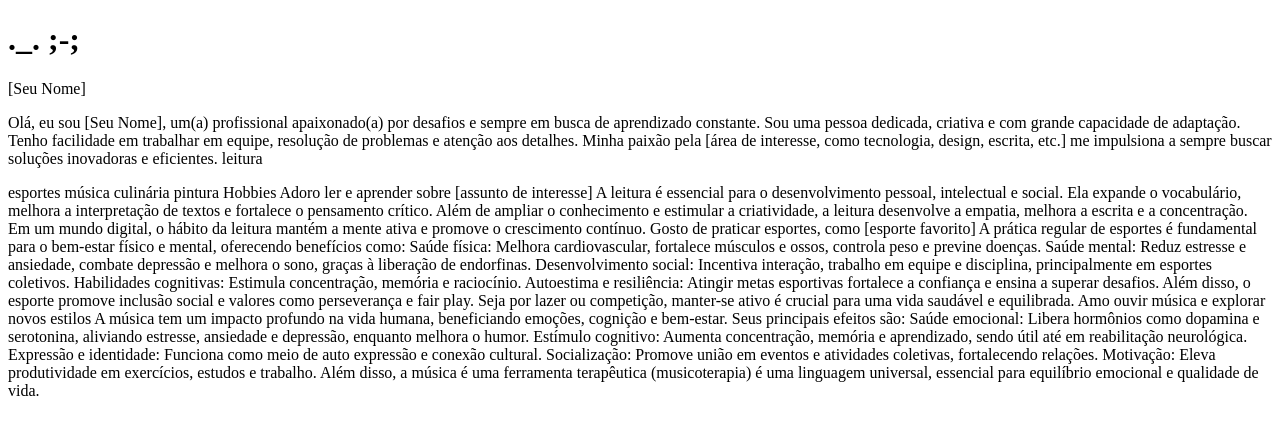
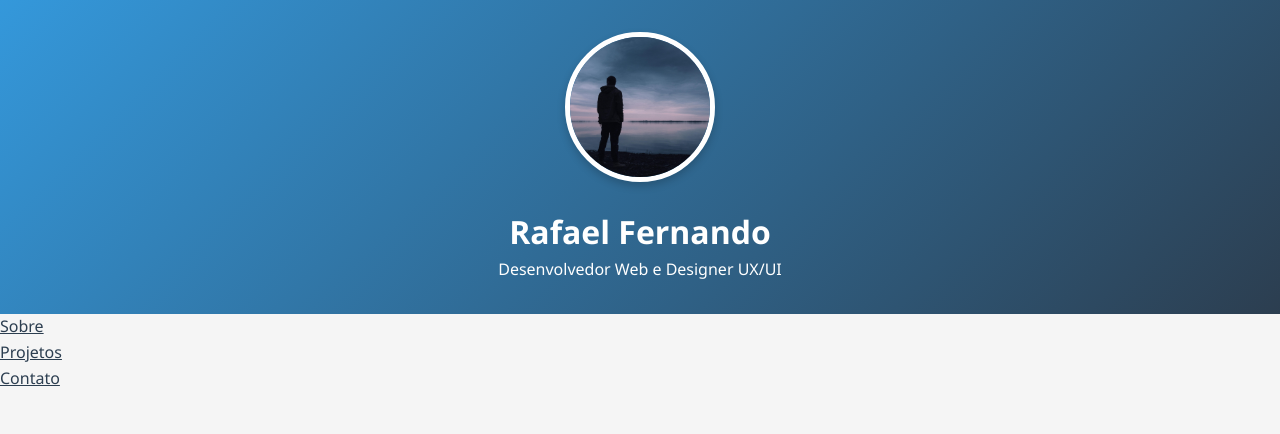
Before and after one commit to rafaelfernando70/Portf-lio, a plain HTML site: page index.html in a window 1280 px wide. Drawn offline with Linux system fonts and the light colour scheme.

Commit message:
Add files via upload

```diff
--- a/index.html
+++ b/index.html
@@ -1,42 +1,29 @@
 <!DOCTYPE html>
 <html lang="pt-br">
+
 <head>
     <meta charset="UTF-8">
-    <meta http-equiv="X-UA-Compatible" content="IE=edge">
-    <meta name="viewport" content="width=device-width, initial-scale=1.0">
-    <title>RadaGos</title>
+    <meta name="viewpoint" content="width=device-width, initial-scale=1.0">
+    <link rel="stylesheet" href="style.css">
+    <title>Meu Portifólio</title>
 </head>
+
 <body>
-    <h1>._.   ;-;</h1>
-    [Seu Nome]
-   <p> Olá, eu sou [Seu Nome], um(a) profissional apaixonado(a) por desafios e sempre em busca de aprendizado constante.
-    Sou uma pessoa dedicada, criativa e com grande capacidade de adaptação. Tenho facilidade em trabalhar em equipe, resolução de problemas e atenção aos detalhes. Minha paixão pela [área de interesse, como tecnologia, design, escrita, etc.] me impulsiona a sempre buscar soluções inovadoras e eficientes.
-    leitura</p>
-    esportes
-    música
-    culinária
-    pintura
-    Hobbies
-    Adoro ler e aprender sobre [assunto de interesse]
-    A leitura é essencial para o desenvolvimento pessoal, intelectual e social. Ela expande o vocabulário, melhora a interpretação de textos e fortalece o pensamento crítico. Além de ampliar o conhecimento e estimular a criatividade, a leitura desenvolve a empatia, melhora a escrita e a concentração. Em um mundo digital, o hábito da leitura mantém a mente ativa e promove o crescimento contínuo.
+    <header>
+        <div class="header-content">
+            <img src="img/Rafael.jpg" alt="Foto de perfil" class="profile-img">
+            <h1>Rafael Fernando</h1>
+            <p>Desenvolvedor Web e Designer UX/UI</p>
+        </div>
+    </header>
 
+    <nav>
+        <ul>
+            <li><a href="#sobre">Sobre</a></li>
+            <li><a href="#projetos">Projetos</a></li>
+            <li><a href="#contato">Contato</a></li>
+        </ul>
+    </nav>
 
-    Gosto de praticar esportes, como [esporte favorito]
-    A prática regular de esportes é fundamental para o bem-estar físico e mental, oferecendo benefícios como:
-    Saúde física: Melhora cardiovascular, fortalece músculos e ossos, controla peso e previne doenças.
-    Saúde mental: Reduz estresse e ansiedade, combate depressão e melhora o sono, graças à liberação de endorfinas.
-    Desenvolvimento social: Incentiva interação, trabalho em equipe e disciplina, principalmente em esportes coletivos.
-    Habilidades cognitivas: Estimula concentração, memória e raciocínio.
-    Autoestima e resiliência: Atingir metas esportivas fortalece a confiança e ensina a superar desafios.
-    Além disso, o esporte promove inclusão social e valores como perseverança e fair play. Seja por lazer ou competição, manter-se ativo é crucial para uma vida saudável e equilibrada.
-
-    Amo ouvir música e explorar novos estilos
-    A música tem um impacto profundo na vida humana, beneficiando emoções, cognição e bem-estar. Seus principais efeitos são:
-    Saúde emocional: Libera hormônios como dopamina e serotonina, aliviando estresse, ansiedade e depressão, enquanto melhora o humor.
-    Estímulo cognitivo: Aumenta concentração, memória e aprendizado, sendo útil até em reabilitação neurológica.
-    Expressão e identidade: Funciona como meio de auto expressão e conexão cultural.
-    Socialização: Promove união em eventos e atividades coletivas, fortalecendo relações.
-    Motivação: Eleva produtividade em exercícios, estudos e trabalho.
-    Além disso, a música é uma ferramenta terapêutica (musicoterapia) é uma linguagem universal, essencial para equilíbrio emocional e qualidade de vida.
 </body>
 </html>
--- /dev/null
+++ b/style.css
@@ -0,0 +1,37 @@
+* {
+    margin: 0;
+    padding: 0;
+    box-sizing: border-box;
+    font-family: 'Segoe UI', 'Segoe UI', Tahoma, Geneva, Verdana, sans-serif;
+}
+
+
+body {
+    background-color: whitesmoke;
+    color: black;
+    line-height: 1.6;
+}
+
+a {
+    text-decoration: text;
+    color: #2c3e50
+}
+
+/* Cabeçalho */
+header {
+    background: linear-gradient(135deg, #3498db, #2c3e50);
+    color: white;
+    text-align: center;
+    padding: 2rem 0;
+    position: relative;
+}
+
+.profile-img {
+    width: 150px;
+    height: 150px;
+    border-radius: 50%;
+    object-fit: cover;
+    border: 5px solid white;
+    margin-bottom: 1rem;
+    box-shadow: 0 4px 8px rgba(0, 0, 0, 0.2);
+}
```
Also changed, not shown: img/Rafael.jpg (added).
